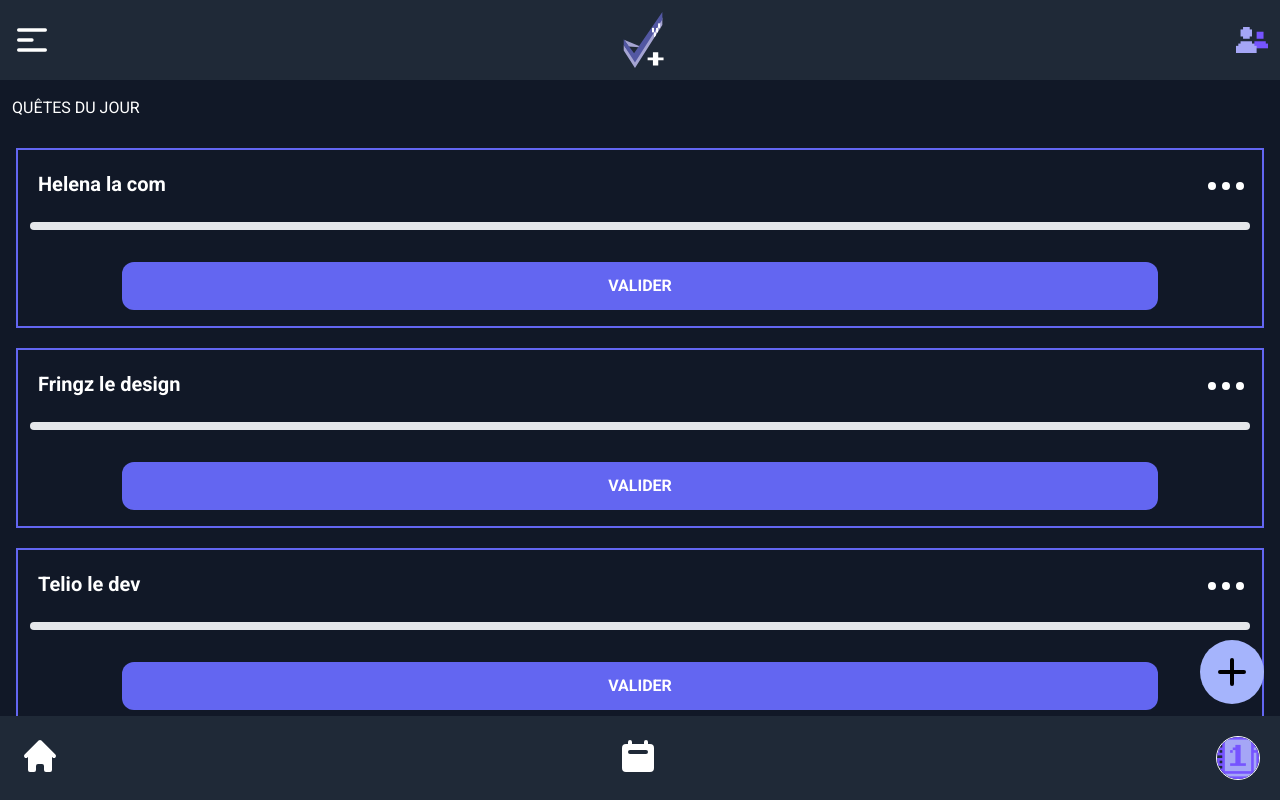
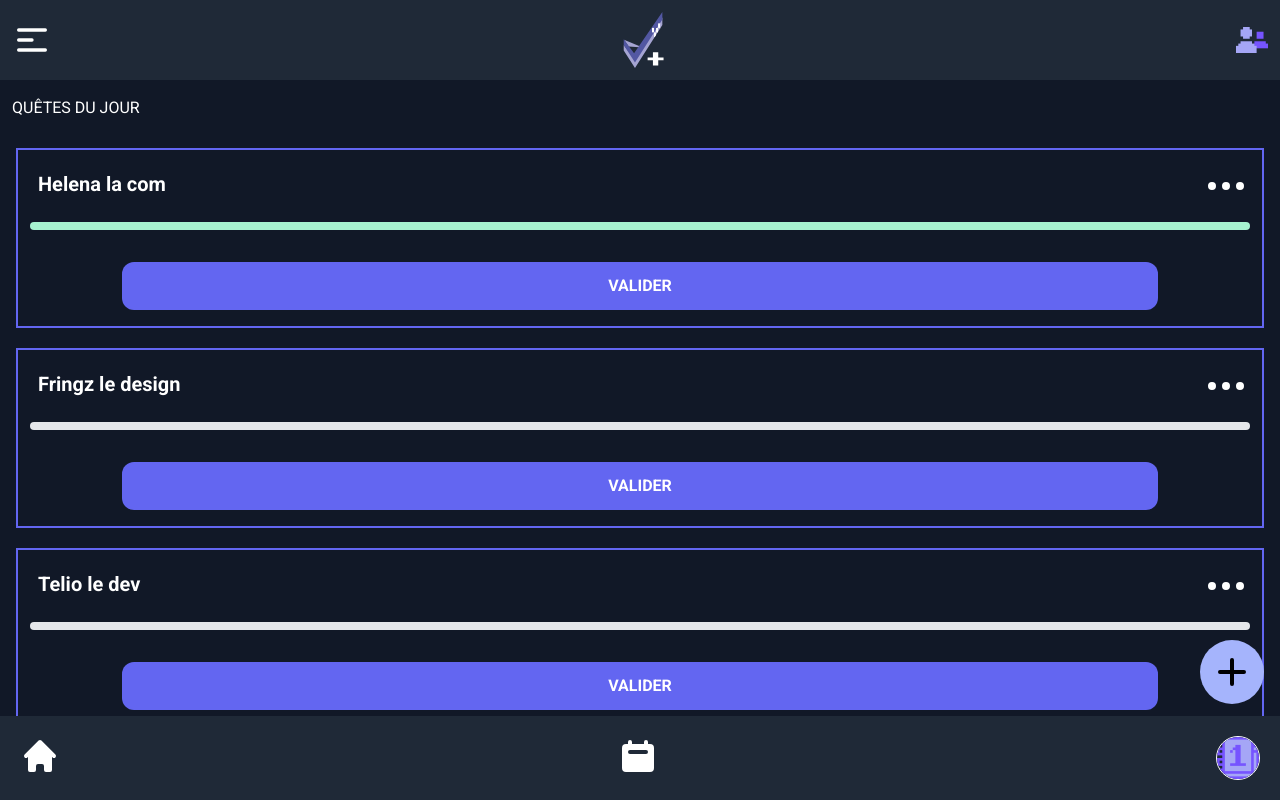
Before and after one commit to gros-eliot/Arquest-app, a Vue app: page / in a window 1280 px wide. Shown: the top 800 px of the page. Built offline with nearby package versions, Linux system fonts and the light colour scheme.

Commit message:
Catégorie affichage quête

```diff
--- a/src/components/Quest.vue
+++ b/src/components/Quest.vue
@@ -1,17 +1,21 @@
 <template>
-  <div
-    class="flex flex-col border-2 border-indigo-500 mt-5 my-5 bg-transparent"
-  >
+  <div class="my-5 mt-5 flex flex-col border-2 border-indigo-500 bg-transparent">
     <div class="flex justify-between p-3 text-white">
-      <h3 class="relative text-xl font-press-start-2p font-bold p-2">
+      <h3 class="relative p-2 font-press-start-2p text-xl font-bold">
         {{ titre }}
       </h3>
-      <DotsHorizontalIcon class="w-12 h-12 fill-white" />
+      <DotsHorizontalIcon class="h-12 w-12 fill-white" />
     </div>
 
-    <hr class="mb-4 mt-0 border-t-8 rounded-full m-3 {{ Category }} " />
+    <hr
+      class="m-3 mb-4 mt-0 rounded-full border-t-8"
+      :class="{
+        ' border-emerald-200 ': Category === 'Social',
+        ' border-red-200 ': Category === 'cat 2',
+      }"
+    />
 
-    <div class="flex justify-center items-center">
+    <div class="flex items-center justify-center">
       <BoutonBlue>VALIDER</BoutonBlue>
     </div>
   </div>
```
